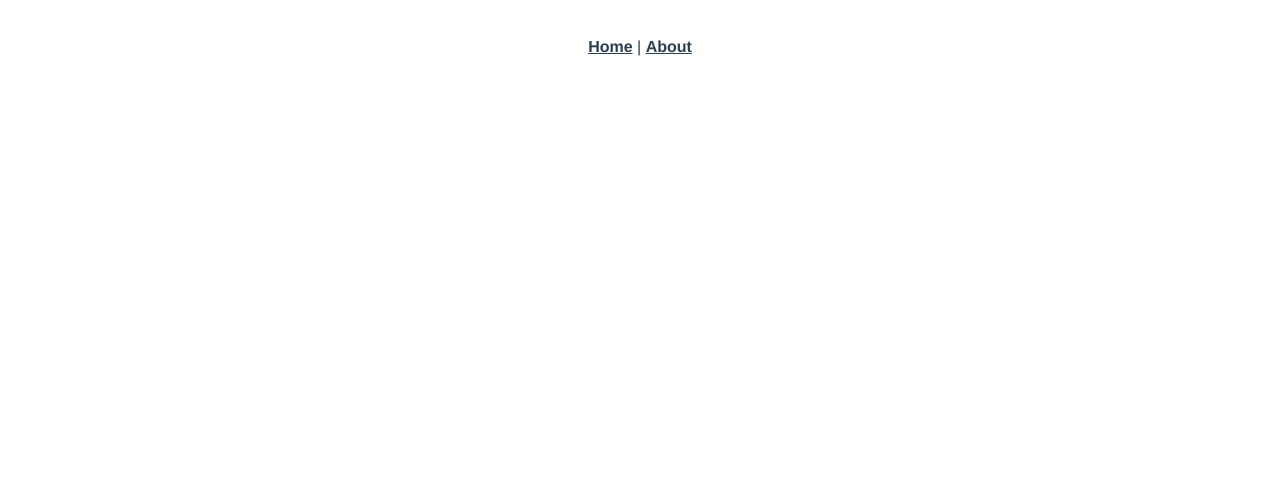
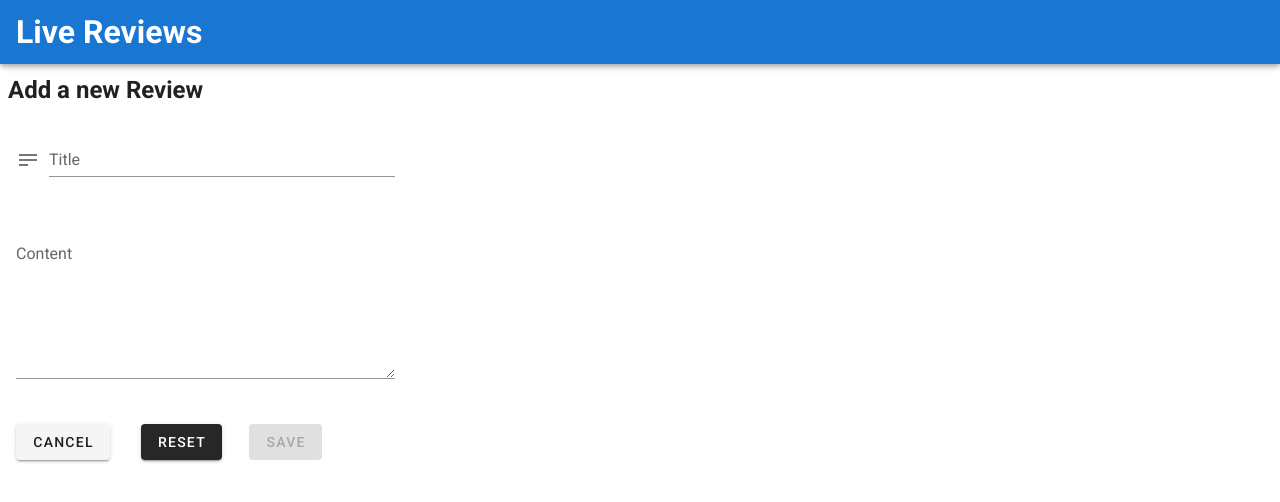
Before and after one commit to vaidikg20000/reviews-frontend, a Vue app: page /new in a window 1280 px wide. Shown: the top 502 px of the page. Built offline with nearby package versions, Linux system fonts and the light colour scheme.

Commit message:
First Commit

```diff
--- a/public/index.html
+++ b/public/index.html
@@ -1,11 +1,13 @@
 <!DOCTYPE html>
-<html lang="">
+<html lang="en">
   <head>
     <meta charset="utf-8">
     <meta http-equiv="X-UA-Compatible" content="IE=edge">
     <meta name="viewport" content="width=device-width,initial-scale=1.0">
     <link rel="icon" href="<%= BASE_URL %>favicon.ico">
     <title><%= htmlWebpackPlugin.options.title %></title>
+    <link rel="stylesheet" href="https://fonts.googleapis.com/css?family=Roboto:100,300,400,500,700,900">
+    <link rel="stylesheet" href="https://cdn.jsdelivr.net/npm/@mdi/font@latest/css/materialdesignicons.min.css">
   </head>
   <body>
     <noscript>
--- a/src/App.vue
+++ b/src/App.vue
@@ -1,32 +1,30 @@
 <template>
-  <div id="app">
-    <div id="nav">
-      <router-link to="/">Home</router-link> |
-      <router-link to="/about">About</router-link>
-    </div>
-    <router-view/>
-  </div>
+  <v-app>
+    <v-app-bar
+      app
+      color="primary"
+      dark
+    >
+      <div class="d-flex align-center">
+        <h1>Live Reviews</h1>
+      </div>
+
+      <v-spacer></v-spacer>
+    </v-app-bar>
+
+    <v-main>
+      <router-view/>
+    </v-main>
+  </v-app>
 </template>
 
-<style>
-#app {
-  font-family: Avenir, Helvetica, Arial, sans-serif;
-  -webkit-font-smoothing: antialiased;
-  -moz-osx-font-smoothing: grayscale;
-  text-align: center;
-  color: #2c3e50;
-}
+<script>
 
-#nav {
-  padding: 30px;
-}
+export default {
+  name: 'App',
 
-#nav a {
-  font-weight: bold;
-  color: #2c3e50;
-}
-
-#nav a.router-link-exact-active {
-  color: #42b983;
-}
-</style>
+  data: () => ({
+    //
+  }),
+};
+</script>
--- a/src/main.js
+++ b/src/main.js
@@ -1,10 +1,12 @@
 import Vue from 'vue'
 import App from './App.vue'
 import router from './router'
+import vuetify from './plugins/vuetify'
 
 Vue.config.productionTip = false
 
 new Vue({
   router,
+  vuetify,
   render: h => h(App)
 }).$mount('#app')
--- /dev/null
+++ b/src/plugins/vuetify.js
@@ -0,0 +1,7 @@
+import Vue from 'vue';
+import Vuetify from 'vuetify/lib/framework';
+
+Vue.use(Vuetify);
+
+export default new Vuetify({
+});
--- a/src/router/index.js
+++ b/src/router/index.js
@@ -1,6 +1,8 @@
 import Vue from 'vue'
 import VueRouter from 'vue-router'
 import Home from '../views/Home.vue'
+import New from '../views/New.vue'
+import Edit from '../views/Edit.vue'
 
 Vue.use(VueRouter)
 
@@ -17,7 +19,17 @@ const routes = [
     // this generates a separate chunk (about.[hash].js) for this route
     // which is lazy-loaded when the route is visited.
     component: () => import(/* webpackChunkName: "about" */ '../views/About.vue')
-  }
+  },
+  {
+    path: '/new',
+    name: 'New',
+    component: New
+  },
+  {
+    path: '/edit',
+    name: 'Edit',
+    component: Edit
+  },
 ]
 
 const router = new VueRouter({
--- /dev/null
+++ b/src/views/Edit.vue
@@ -0,0 +1,69 @@
+<template>
+  <div>
+    <v-row>
+      <v-col>
+        <h2 class="mx-2 my-2">Edit a Review</h2>
+      </v-col>
+    </v-row>
+    <v-form v-model="reviewForm" ref="form">
+      <v-row>
+        <v-col cols="4">
+          <v-text-field
+            label="Title"
+            v-model.trim="postBody.title"
+            persistent
+            class="mx-4"
+            prepend-icon="mdi-text"
+            :rules="formRules.titleRules"
+            required
+          ></v-text-field>
+        </v-col>
+      </v-row>
+      <v-row>
+        <v-col cols="4">
+            <v-textarea class="mx-4" :rules="formRules.contentRules" label="Content" required v-model="postBody.content"> </v-textarea>
+        </v-col>
+      </v-row>
+    </v-form>
+      <v-row>
+        <v-col cols="1" class="mx-4"
+          ><v-btn error @click="redirectBack">Cancel</v-btn></v-col
+        >
+        <v-col cols="1">
+          <v-btn dark @click="resetForm">Reset</v-btn>
+        </v-col>
+        <v-col cols="1"
+          ><v-btn :disabled="!reviewForm" @click="saveNewReview"
+            >save</v-btn
+          ></v-col
+        >
+      </v-row>
+  </div>
+</template>
+
+<script>
+export default {
+  name: "Edit",
+  data() {
+    return {
+        postBody:{
+            title:"",
+            content:""
+        },
+        reviewForm:false,
+        formRules: {
+        titleRules: [(v) => !!v || "Title is required"],
+        contentRules: [(v) => !!v || "Content is required"],
+      },
+    };
+  },
+  methods: {
+    redirectBack() {
+      this.$router.push("/");
+    },
+    resetForm(){
+        this.$refs.form.reset();
+    }
+  },
+};
+</script>
--- a/src/views/Home.vue
+++ b/src/views/Home.vue
@@ -1,18 +1,91 @@
 <template>
   <div class="home">
-    <img alt="Vue logo" src="../assets/logo.png">
-    <HelloWorld msg="Welcome to Your Vue.js App"/>
+    <v-data-table
+      :headers="headers"
+      :items="reviewItems"
+      class="elevation-1"
+      hide-default-footer
+      disable-pagination
+    >
+    <template v-slot:item.actions="{ item }">
+          <v-btn class="action" @click="redirectEdit()">Edit</v-btn>
+          <v-btn class="action"  color="red" @click="deleteSong(item.song_id)">Delete</v-btn>
+    </template>
+    <template v-slot:item.created_at="{ item }">
+          {{ moment(item.created_at).format("LLL") }}
+        </template>
+    </v-data-table>
   </div>
 </template>
 
 <script>
-// @ is an alias to /src
-import HelloWorld from '@/components/HelloWorld.vue'
+import moment from "moment";
 
 export default {
-  name: 'Home',
-  components: {
-    HelloWorld
+  name: "Home",
+  components: {},
+  data(){
+    return{
+      moment: moment,
+      headers: [
+          {
+            text: 'Review ID',
+            align: 'center',
+            value: 'review_id',
+          },
+          {
+            text: 'Content',
+            align: 'center',
+            value: 'content',
+          },
+          {
+            text: 'Title',
+            align: 'center',
+            value: 'title',
+          },
+          {
+            text: 'Date and time',
+            align: 'center',
+            value: 'created_at',
+          },
+          {
+            text: 'Actions',
+            align: 'center',
+            value: 'actions',
+          },
+      ],
+      reviewItems:[],
+
+    }
+  },
+  methods:{
+    async getReviews(){
+      fetch("http://localhost:3000/reviews/all", {
+        method: "GET",
+        headers: {
+          "Content-Type": "application/json",
+        },
+      })
+        .then(async (response) => {
+            let res = await response.json();
+            this.reviewItems = res;
+            console.log(res);
+            // if(response.status===200){
+            //     this.$router.push("/")
+            // }
+        })
+        .catch((error) => {
+          console.error("Error:", error);
+        });
+    }
+  },
+  created(){
+    this.getReviews();
   }
+};
+</script>
+<style scoped>
+.action{
+  margin:10px;
 }
-</script>
+</style>
--- /dev/null
+++ b/src/views/New.vue
@@ -0,0 +1,95 @@
+<template>
+  <div>
+    <v-row>
+      <v-col>
+        <h2 class="mx-2 my-2">Add a new Review</h2>
+      </v-col>
+    </v-row>
+    <v-form v-model="reviewForm" ref="form">
+      <v-row>
+        <v-col md="4">
+          <v-text-field
+            label="Title"
+            v-model.trim="postBody.title"
+            persistent
+            class="mx-4"
+            prepend-icon="mdi-text"
+            :rules="formRules.titleRules"
+            required
+          ></v-text-field>
+        </v-col>
+      </v-row>
+      <v-row>
+        <v-col md="4">
+          <v-textarea
+            class="mx-4"
+            :rules="formRules.contentRules"
+            required
+            label="Content"
+            v-model="postBody.content"
+          >
+          </v-textarea>
+        </v-col>
+      </v-row>
+      <v-row>
+        <v-col md="1" class="mx-4"
+          ><v-btn error @click="redirectBack">Cancel</v-btn></v-col
+        >
+        <v-col md="1">
+          <v-btn dark @click="resetForm">Reset</v-btn>
+        </v-col>
+        <v-col md="1"
+          ><v-btn :disabled="!reviewForm" @click="saveNewReview"
+            >save</v-btn
+          ></v-col
+        >
+      </v-row>
+    </v-form>
+  </div>
+</template>
+
+<script>
+export default {
+  name: "New",
+  data() {
+    return {
+      postBody: {
+        title: "",
+        content: "",
+      },
+      reviewForm: false,
+      formRules: {
+        titleRules: [(v) => !!v || "Title is required"],
+        contentRules: [(v) => !!v || "Content is required"],
+      },
+    };
+  },
+  methods: {
+    redirectBack() {
+      this.$router.push("/");
+    },
+    resetForm() {
+      this.$refs.form.reset();
+    },
+    async saveNewReview() {
+      fetch("http://localhost:3000/reviews/new", {
+        method: "POST",
+        body: JSON.stringify(this.postBody),
+        headers: {
+          "Content-Type": "application/json",
+        },
+      })
+        .then(async (response) => {
+            let res = await response.json();
+            console.log(response.status);
+            if(response.status===200){
+                this.$router.push("/")
+            }
+        })
+        .catch((error) => {
+          console.error("Error:", error);
+        });
+    },
+  },
+};
+</script>
--- /dev/null
+++ b/vue.config.js
@@ -0,0 +1,5 @@
+module.exports = {
+  transpileDependencies: [
+    'vuetify'
+  ]
+}
```
Also changed, not shown: package.json (+8 -2 lines), src/components/HelloWorld.vue (+145 -52 lines), src/views/HomeView.vue (added, +15 -0 lines), src/assets/logo.svg (added), 1 other file (tests, documents, lock files or other folders).
